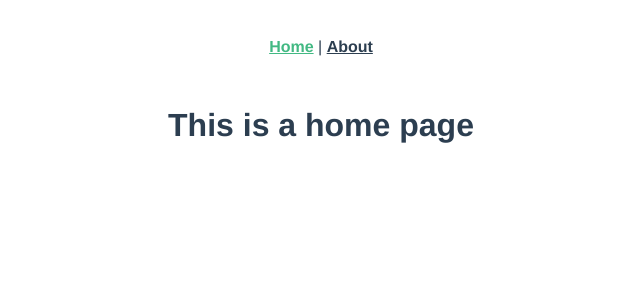
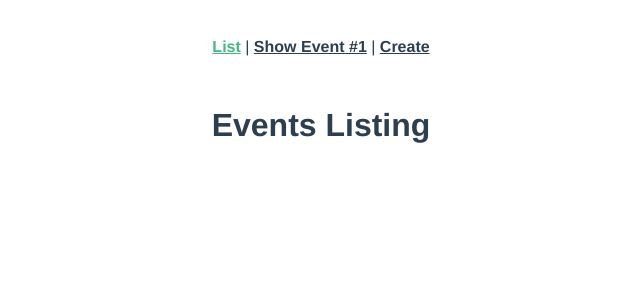
Before and after one commit to chmurph2/vue_mastery_courses, a Vue app in the folder real-world-vue/: page /#/ in a window 1280 px wide. Shown: the top 300 px of the page, without its empty margins (319-959 px from the left). Built offline with nearby package versions, Linux system fonts and the light colour scheme.

Commit message:
Start an "Event List" SPA with routing and views

```diff
--- a/real-world-vue/src/App.vue
+++ b/real-world-vue/src/App.vue
@@ -1,8 +1,9 @@
 <template>
   <div id="app">
     <div id="nav">
-      <router-link :to="{ name: 'home' }">Home</router-link> |
-      <router-link :to="{ name: 'about' }">About</router-link>
+      <router-link :to="{ name: 'event-list' }">List</router-link> |
+      <router-link :to="{ name: 'event-show' }">Show Event #1</router-link> |
+      <router-link :to="{ name: 'event-create' }">Create</router-link>
     </div>
     <router-view/>
   </div>
--- a/real-world-vue/src/components/HelloWorld.vue
+++ /dev/null
@@ -1,58 +0,0 @@
-<template>
-  <div class="hello">
-    <h1>{{ msg }}</h1>
-    <p>
-      For guide and recipes on how to configure / customize this project,<br>
-      check out the
-      <a href="https://cli.vuejs.org" target="_blank" rel="noopener">vue-cli documentation</a>.
-    </p>
-    <h3>Installed CLI Plugins</h3>
-    <ul>
-      <li><a href="https://github.com/vuejs/vue-cli/tree/dev/packages/%40vue/cli-plugin-babel" target="_blank" rel="noopener">babel</a></li>
-      <li><a href="https://github.com/vuejs/vue-cli/tree/dev/packages/%40vue/cli-plugin-eslint" target="_blank" rel="noopener">eslint</a></li>
-    </ul>
-    <h3>Essential Links</h3>
-    <ul>
-      <li><a href="https://vuejs.org" target="_blank" rel="noopener">Core Docs</a></li>
-      <li><a href="https://forum.vuejs.org" target="_blank" rel="noopener">Forum</a></li>
-      <li><a href="https://chat.vuejs.org" target="_blank" rel="noopener">Community Chat</a></li>
-      <li><a href="https://twitter.com/vuejs" target="_blank" rel="noopener">Twitter</a></li>
-      <li><a href="https://news.vuejs.org" target="_blank" rel="noopener">News</a></li>
-    </ul>
-    <h3>Ecosystem</h3>
-    <ul>
-      <li><a href="https://router.vuejs.org" target="_blank" rel="noopener">vue-router</a></li>
-      <li><a href="https://vuex.vuejs.org" target="_blank" rel="noopener">vuex</a></li>
-      <li><a href="https://github.com/vuejs/vue-devtools#vue-devtools" target="_blank" rel="noopener">vue-devtools</a></li>
-      <li><a href="https://vue-loader.vuejs.org" target="_blank" rel="noopener">vue-loader</a></li>
-      <li><a href="https://github.com/vuejs/awesome-vue" target="_blank" rel="noopener">awesome-vue</a></li>
-    </ul>
-  </div>
-</template>
-
-<script>
-export default {
-  name: "HelloWorld",
-  props: {
-    msg: String
-  }
-};
-</script>
-
-<!-- Add "scoped" attribute to limit CSS to this component only -->
-<style scoped>
-h3 {
-  margin: 40px 0 0;
-}
-ul {
-  list-style-type: none;
-  padding: 0;
-}
-li {
-  display: inline-block;
-  margin: 0 10px;
-}
-a {
-  color: #42b983;
-}
-</style>
--- a/real-world-vue/src/router.js
+++ b/real-world-vue/src/router.js
@@ -1,7 +1,8 @@
 import Vue from 'vue'
 import Router from 'vue-router'
-import Home from './views/Home.vue'
-import About from './views/About.vue'
+import EventList from './views/EventList.vue'
+import EventShow from './views/EventShow.vue'
+import EventCreate from './views/EventCreate.vue'
 
 Vue.use(Router)
 
@@ -16,18 +17,18 @@
   routes: [
     {
       path: '/',
-      name: 'home',
-      component: Home
+      name: 'event-list',
+      component: EventList
     },
     {
-      path: '/about-us',
-      name: 'about',
-      component: About,
-      alias: '/about'
+      path: '/event',
+      name: 'event-show',
+      component: EventShow
+    },
+    {
+      path: '/event/create',
+      name: 'event-create',
+      component: EventCreate
     }
-    // {
-    //   path: 'about',
-    //   redirect: { name: 'about'}
-    // }
   ]
 })
--- a/real-world-vue/src/views/About.vue
+++ /dev/null
@@ -1,5 +0,0 @@
-<template>
-  <div class="about">
-    <h1>This is an about page</h1>
-  </div>
-</template>
--- /dev/null
+++ b/real-world-vue/src/views/EventCreate.vue
@@ -0,0 +1,3 @@
+<template>
+  <h1>Create Event</h1>
+</template>
--- /dev/null
+++ b/real-world-vue/src/views/EventList.vue
@@ -0,0 +1,3 @@
+<template>
+  <h1>Events Listing</h1>
+</template>
--- /dev/null
+++ b/real-world-vue/src/views/EventShow.vue
@@ -0,0 +1,3 @@
+<template>
+  <h1>Showing event #1</h1>
+</template>
--- a/real-world-vue/src/views/Home.vue
+++ /dev/null
@@ -1,5 +0,0 @@
-<template>
-  <div class="home">
-    <h1>This is a home page</h1>
-  </div>
-</template>
```
